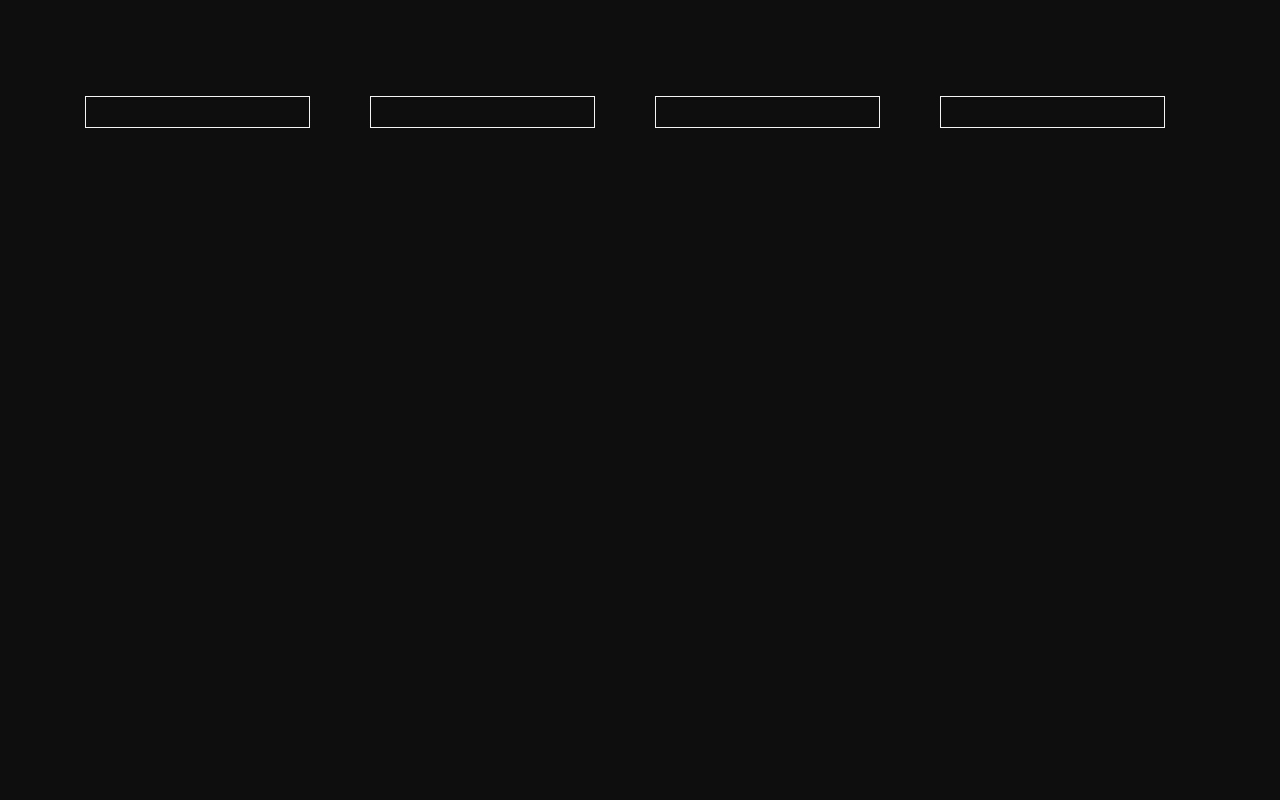
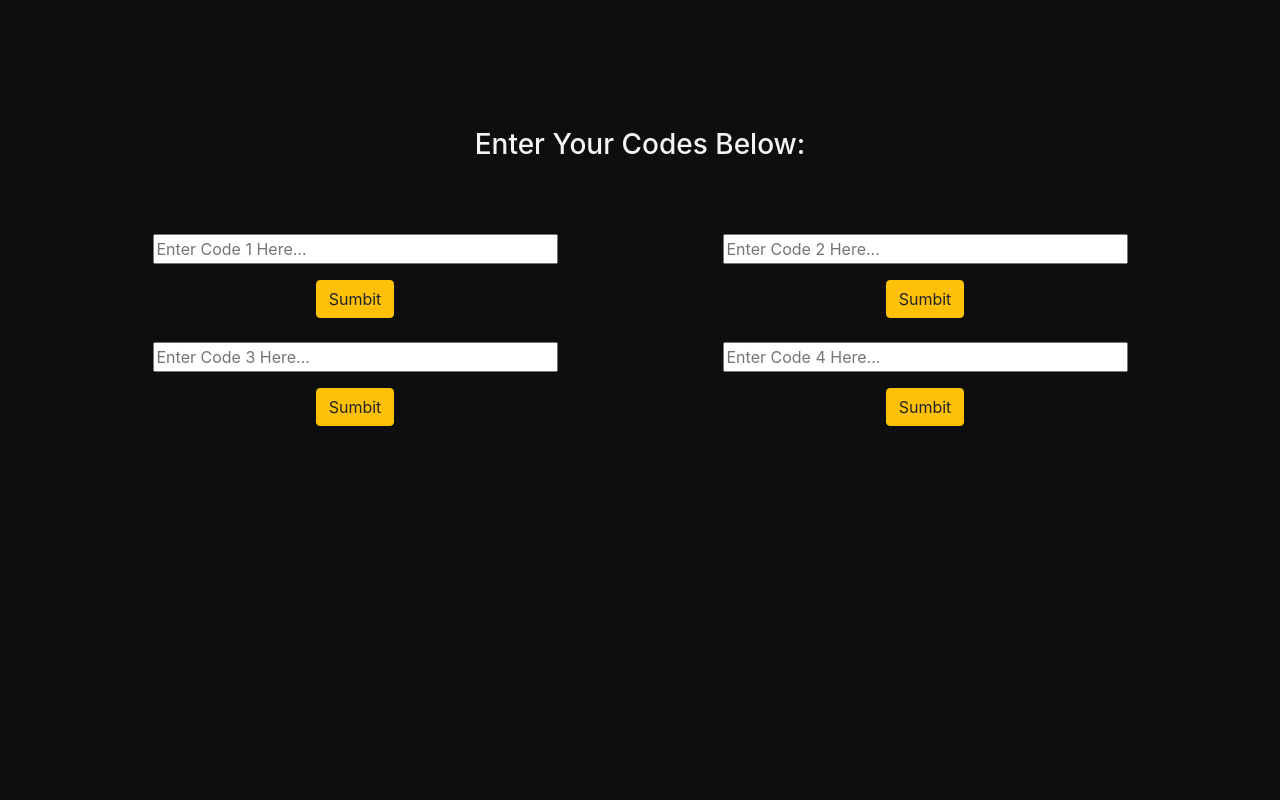
Before and after one commit to JackSnowdon/ShayFu, a Django app: page / in a window 1280 px wide. Before the commit the page is almost empty. Run offline with Django 3.2, Linux system fonts and the light colour scheme; parts of the project's set-up code (start-up, migrations or seed data) failed here and were passed over; some libraries are stand-ins or nearby versions.

Commit message:
Forms showing, need to link them to work to grab correct value

```diff
--- a/home/templates/index.html
+++ b/home/templates/index.html
@@ -1,21 +1,67 @@
 {% extends 'base.html' %} {% load static %} {% block page_title %} Shay Fu {% endblock %} {% block content %}
-<div class="postion-box">
-    <div class="row">
-        <div class="col-3">
-            <div class="box"></div>
+
+<div class="row">
+    <div class="col-12 text-center">
+        <h3 class="code-box header">Enter Your Codes Below:</h3>
+    </div>
+</div>
+
+<div class="code-box">
+    <div class="row text-center">
+
+        <div class="col-12 col-md-6">
+            <form action="" id="code-1-form">
+                <div class="form-group">
+                    <input name="code-1" id="#code-value-1" type="text" placeholder="Enter Code 1 Here..."><br>
+                </div>
+                <button type="submit" class="btn btn-warning">Sumbit</button>
+            </form>
+            <br>
         </div>
-        <div class="col-3">
-            <div class="box"></div>
+
+        <div class="col-12 col-md-6">
+            <form action="#">
+                <div class="form-group">
+                    <input name="code-2" type="text" placeholder="Enter Code 2 Here..."><br>
+
+                </div>
+                <button type="submit" class="btn btn-warning">Sumbit</button>
+            </form>
+            <br>
         </div>
-        <div class="col-3">
-            <div class="box"></div>
+
+
+
+        <div class="col-12 col-md-6">
+            <form action="#">
+                <div class="form-group">
+                    <input name="code-3" type="text" placeholder="Enter Code 3 Here..."><br>
+                </div>
+                <button type="submit" class="btn btn-warning">Sumbit</button>
+            </form>
+            <br>
         </div>
-        <div class="col-3">
-            <div class="box"></div>
+
+
+
+        <div class="col-12 col-md-6">
+            <form action="#">
+                <div class="form-group">
+                    <input name="code-4" type="text" placeholder="Enter Code 4 Here..."><br>
+                </div>
+                <button type="submit" class="btn btn-warning">Sumbit</button>
+            </form>
+            <br>
         </div>
-        <hr>
+
+
+
     </div>
 </div>
 
 
+
+
+{% endblock %} {% block script_js %}
+<script type="text/javascript" src="{% static 'js/script.js' %}"></script>
 {% endblock %}
--- a/static/css/styles.css
+++ b/static/css/styles.css
@@ -8,6 +8,10 @@
     bottom: 15rem;
 }
 
+.header {
+    color: #f4f4f4;
+}
+
 .box {
     width: 225px;
     height: 2rem;
@@ -16,3 +20,11 @@
     border-style: solid;
     text-align: center;
 }
+
+.code-box {
+    padding: 2rem 0;
+}
+
+input {
+    width: 75%;
+}
--- a/static/js/script.js
+++ b/static/js/script.js
@@ -0,0 +1,31 @@
+$(document).ready(function () {
+
+    const values = {}
+
+    $('#code-1-form').submit(function() {
+        // Get all the forms elements and their values in one step
+        const values = $(this).serializeArray();
+        console.log(values);
+
+        var code = $("#code-value-1").val();
+
+        console.log(code);
+
+        for(var v in values){
+            console.log(v);
+            console.log(values[v]);
+
+        }
+    });
+
+
+
+
+
+
+
+
+
+
+
+});
```
